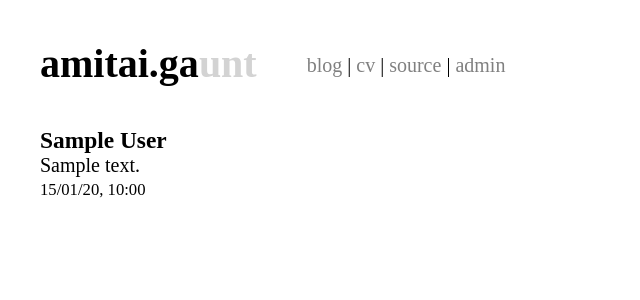
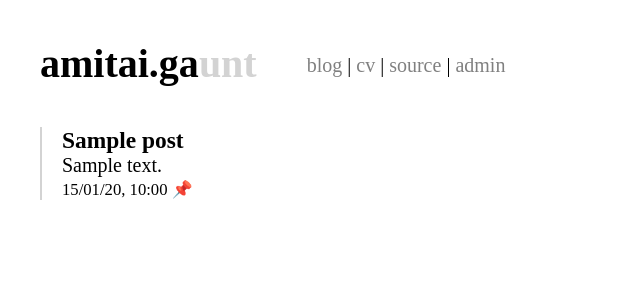
Before and after one commit to amg-12/cw, a Django app: page /blog in a window 1280 px wide. Shown: the top 300 px of the page, without its empty margins (0-640 px from the left). Run offline with Django 3.2, Linux system fonts and the light colour scheme; tables that the repository leaves empty hold one stand-in row (values such as "Sample post").

Commit message:
improved posts

```diff
--- a/blog/models.py
+++ b/blog/models.py
@@ -1,9 +1,13 @@
 from django.db import models
 
+
 class Post(models.Model):
-    content = models.TextField(verbose_name='')
+    title = models.CharField(max_length=255, blank=True, default="", verbose_name='')
+    content = models.TextField(blank=True, default="", verbose_name='')
     author = models.TextField()
     date = models.DateTimeField(auto_now_add=True)
+    pin = models.BooleanField(default=False)
 
     def __str__(self):
-        return self.content[:12].strip() + ('...' if len(self.content) > 10 else '')
+        name = self.title if self.title else self.content
+        return name[:12].strip() + ('...' if len(name) > 10 else '')
--- a/blog/templates/blog/index.html
+++ b/blog/templates/blog/index.html
@@ -3,9 +3,16 @@
 {% block content %}
   {% for post in posts %}
     <div class="post">
-      <h3>{{ post.author }}</h3>
-      <p>{{ post.content }}</p>
-      <small>{{ post.date | date:"d/m/y, H:i" }}</small>
+      <h3>{{ post.title }}</h3>
+      <pre>{{ post.content }}</pre>
+      <small>
+        <abbr title="Posted by {{ post.author }}">
+          {{ post.date | date:"d/m/y, H:i" }}
+        </abbr>
+        {% if post.pin %}
+          <abbr title="pinned">📌</abbr>
+        {% endif %}
+      </small>
     </div>
   {% endfor %}
 {% endblock %}
--- a/blog/views.py
+++ b/blog/views.py
@@ -3,4 +3,4 @@ from .models import Post
 
 def index(request):
     return render(request, 'blog/index.html',
-        {'posts': Post.objects.order_by('-date')})
+        {'posts': Post.objects.order_by('-pin', '-date')})
--- a/static/style.css
+++ b/static/style.css
@@ -16,7 +16,7 @@ body {
 .nav h1 {
   display: inline;
   vertical-align: sub;
-  padding-right: var(--space);
+  margin-right: var(--space);
 }
 
 .nav a {
@@ -30,8 +30,22 @@ body {
 
 .post {
   margin-bottom: var(--space);
+  border-left-style: solid;
+  border-left-width: 2px;
+  border-left-color: lightgrey;
+  padding-left: 1em;
 }
 
-.post h3, .post p {
+.post h3, .post pre {
   margin: 0;
 }
+
+pre {
+  font-size: inherit;
+  font-family: inherit;
+  white-space: pre-wrap;
+}
+
+abbr {
+  text-decoration: none;
+}
```
Also changed, not shown: blog/admin.py (+9 -1 lines), blog/migrations/0003_auto_20200825_2313.py (added), blog/migrations/0004_auto_20200825_2342.py (added).
